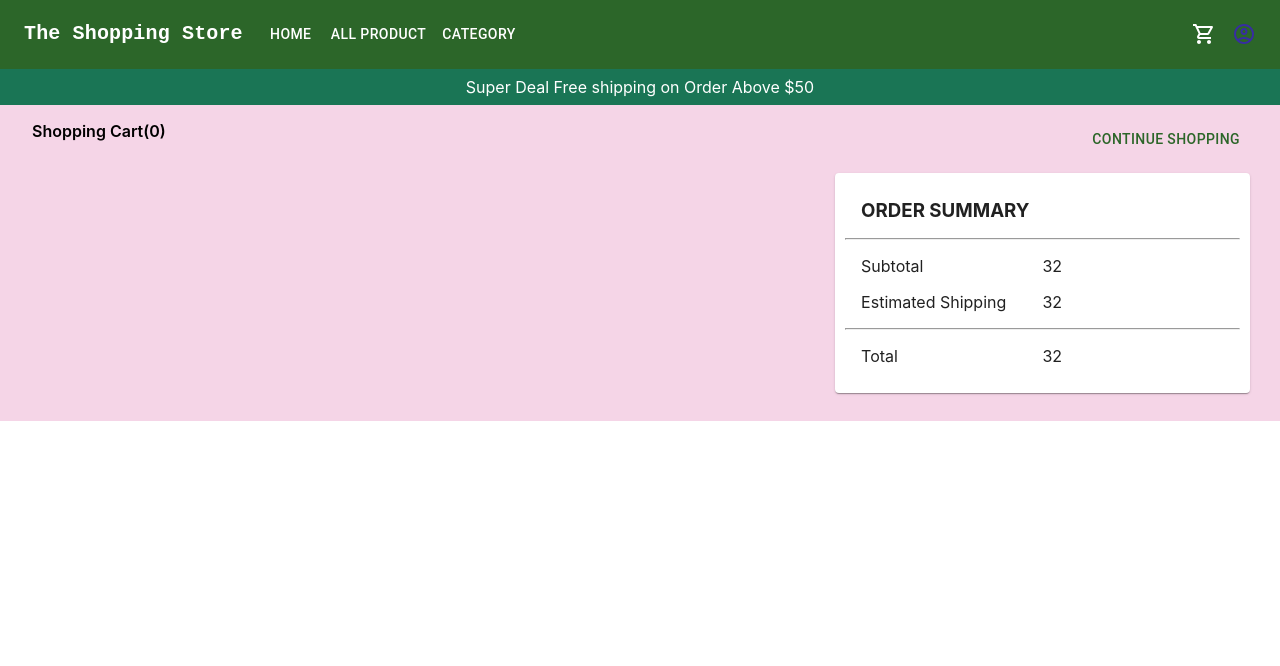
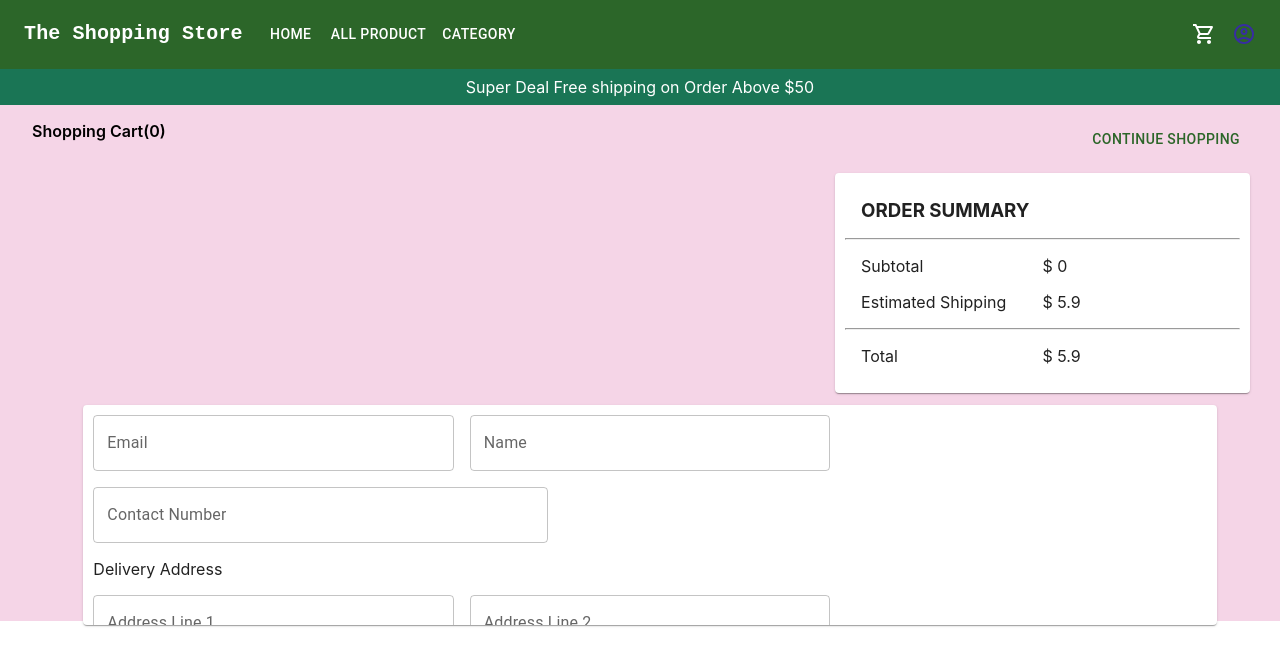
Before and after one commit to Manipandian/shopping-store-squareshift, a React (Create React App) app: page /cart in a window 1280 px wide. Shown: the top 666 px of the page. Built offline with nearby package versions, Linux system fonts and the light colour scheme.

Commit message:
Add cart checkout

```diff
--- /dev/null
+++ b/src/Component/CartCheckout/CartCheckout.jsx
@@ -0,0 +1,58 @@
+import { Card, Button, Box, Grid, TextField } from '@mui/material';
+
+const CartCheckout = () => {
+  return (
+    <Card sx={{ width: '100%', height: '100%', padding: '10px' }}>
+      {/* <form> */}
+      <Grid container spacing={2}>
+        <Grid item xs={4}>
+          <TextField type="email" label="Email" variant="outlined" fullWidth />
+        </Grid>
+        <Grid item xs={4}>
+          <TextField label="Name" variant="outlined" fullWidth />
+        </Grid>
+        <Grid item xs={5}>
+          <TextField
+            type="number"
+            label="Contact Number"
+            variant="outlined"
+            fullWidth
+          />
+        </Grid>
+      </Grid>
+      <Box pt={2} pb={2}>
+        Delivery Address
+      </Box>
+      <Grid container spacing={2}>
+        <Grid item xs={4}>
+          <TextField label="Address Line 1" variant="outlined" fullWidth />
+        </Grid>
+        <Grid item xs={4}>
+          <TextField label="Address Line 2" variant="outlined" fullWidth />
+        </Grid>
+      </Grid>
+      <Box pt={2} pb={2} />
+      <Grid container spacing={2}>
+        <Grid item xs={3}>
+          <TextField label="City" fullWidth variant="outlined" />
+        </Grid>
+        <Grid item xs={3}>
+          <TextField label="State" fullWidth variant="outlined" />
+        </Grid>
+        <Grid item xs={3}>
+          <TextField label="Pin Code" variant="outlined" fullWidth />
+        </Grid>
+        <Grid container spacing={2} alignItems="center" justifyContent="center">
+          <Grid item>
+            <Box p={2}>
+              <Button variant="contained">Checkout</Button>
+            </Box>
+          </Grid>
+        </Grid>
+      </Grid>
+      {/* </form> */}
+    </Card>
+  );
+};
+
+export default CartCheckout;
--- a/src/Component/CartProductCard/CartProductCard.jsx
+++ b/src/Component/CartProductCard/CartProductCard.jsx
@@ -23,11 +23,11 @@ const CartProductCard = ({ product }) => {
             {` ${product.id}`}
           </Box>
           <Box>
-            <strong>Qty</strong>
+            <strong>Qty:</strong>
             {` ${product.count}`}
           </Box>
           <Box>
-            <strong>Price</strong>
+            <strong>Price:</strong>
             {` ${product.price}`}
           </Box>
         </Grid>
--- a/src/Component/OrderSummaryCard/OrderSummaryCard.jsx
+++ b/src/Component/OrderSummaryCard/OrderSummaryCard.jsx
@@ -1,6 +1,13 @@
 import { Card, Grid, Box } from '@mui/material';
 
 const OrderSummaryCard = ({ cartList }) => {
+  let subTotal = 0;
+  const shippingCost = 5.9;
+  const total = subTotal + shippingCost;
+  cartList.forEach((prod) => {
+    const prodCost = Number(prod.price) * Number(prod.count);
+    subTotal = subTotal + prodCost;
+  });
   return (
     <Card sx={{ width: '100%', height: '100%', padding: '10px' }}>
       <Box p={2}>
@@ -13,7 +20,7 @@ const OrderSummaryCard = ({ cartList }) => {
             Subtotal
           </Grid>
           <Grid item xs={6}>
-            32
+            {`$ ${subTotal}`}
           </Grid>
         </Grid>
       </Box>
@@ -23,7 +30,7 @@ const OrderSummaryCard = ({ cartList }) => {
             Estimated Shipping
           </Grid>
           <Grid item xs={6}>
-            32
+            {`$ ${shippingCost}`}
           </Grid>
         </Grid>
       </Box>
@@ -34,7 +41,7 @@ const OrderSummaryCard = ({ cartList }) => {
             Total
           </Grid>
           <Grid item xs={6}>
-            32
+            {`$ ${total}`}
           </Grid>
         </Grid>
       </Box>
--- a/src/Container/Cart/Cart.jsx
+++ b/src/Container/Cart/Cart.jsx
@@ -4,6 +4,7 @@ import { useSelector } from 'react-redux';
 import { productsState } from '../../Store/Slices/productSlice';
 import CartProductCard from '../../Component/CartProductCard/CartProductCard';
 import OrderSummaryCard from '../../Component/OrderSummaryCard/OrderSummaryCard';
+import CartCheckout from '../../Component/CartCheckout/CartCheckout';
 
 const Cart = () => {
   const navigate = useNavigate();
@@ -60,8 +61,15 @@ const Cart = () => {
             <OrderSummaryCard cartList={cartList} />
           </Box>
         </Grid>
-        <Grid item xs={12}>
-          <Box id="checkout-form"></Box>
+        <Grid item xs={11}>
+          <Box
+            id="checkout-form"
+            sx={{
+              height: '200px',
+            }}
+          >
+            <CartCheckout />
+          </Box>
         </Grid>
       </Grid>
     </Box>
```
